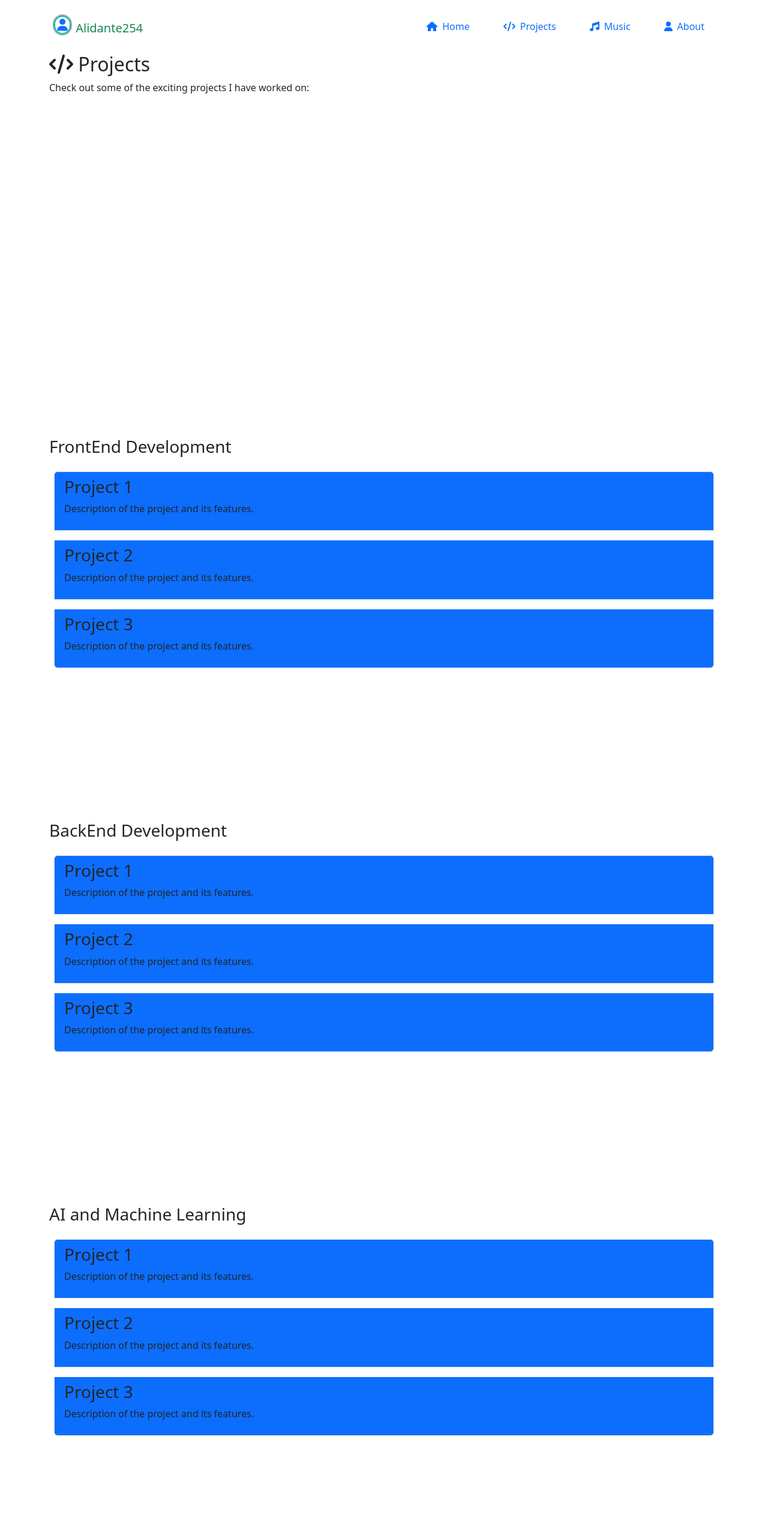
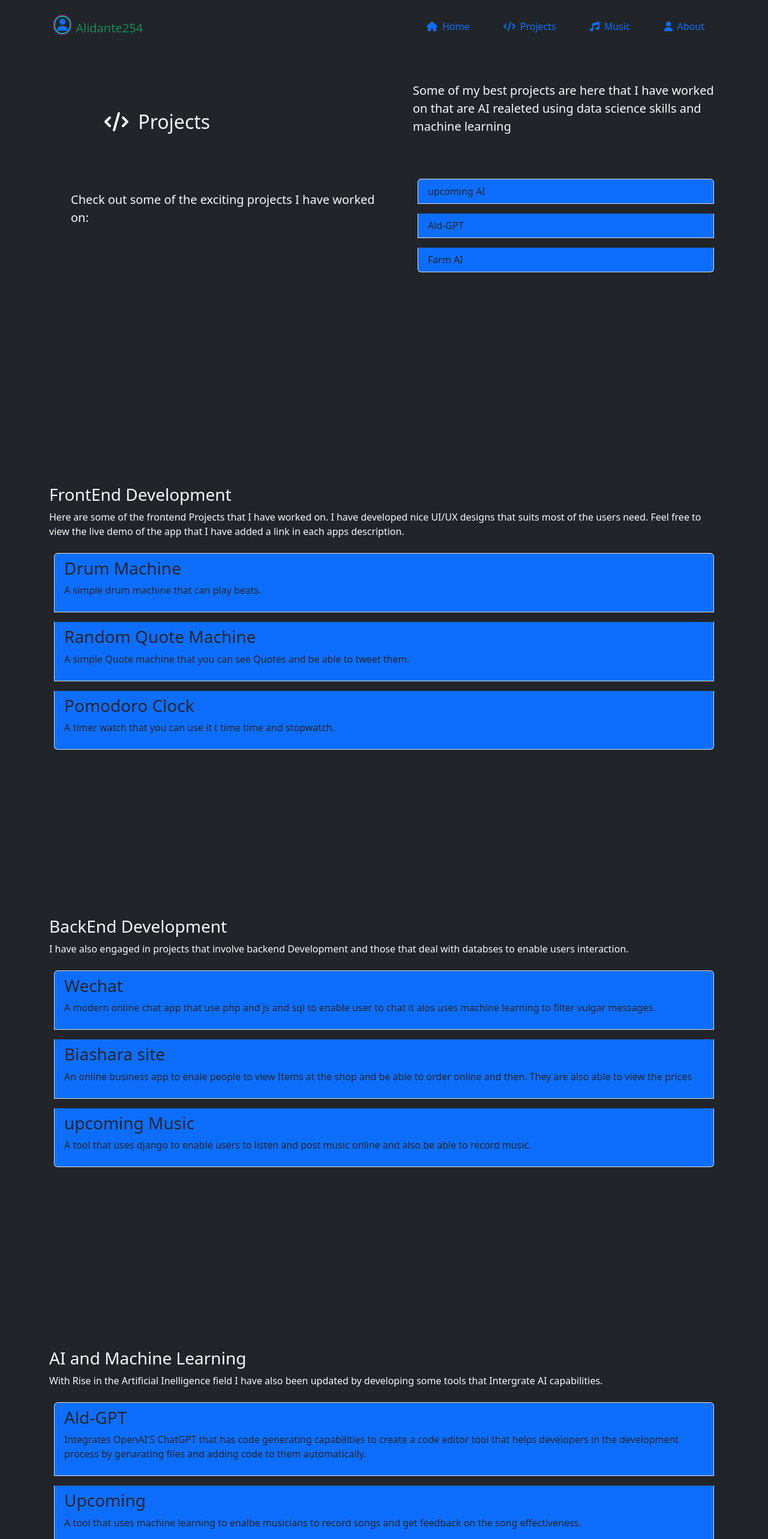
Before and after one commit to Alidantech/potfolio, a React (Create React App) app: page /projects in a window 1280 px wide. Shown: the top 2566 px of the page at 60% size. Built offline with nearby package versions, Linux system fonts and the light colour scheme.

Commit message:
adding real data

```diff
--- a/src/App.css
+++ b/src/App.css
@@ -2,13 +2,15 @@
       border: 2px solid rgb(7, 184, 169);
       padding: 0.21rem;
       border-radius: 50px;
-      box-shadow: 0 0 0 2px rgba(1, 41, 35, 0.384);
+      box-shadow: 0 0 0 2px rgba(180, 6, 122, 0.582);
 }
 
-main {
-      min-height: 80vh;
+img {
+     min-width: 250px;
+      margin: 4vw;
+      min-height: 250px;
+      border-radius: 200px;
 }
-
 section {
-      min-height: 80vh;
+      min-height: 90vh;
 }
--- a/src/App.js
+++ b/src/App.js
@@ -11,7 +11,7 @@ import "./App.css"
 const App = () => {
   return (
     <Router>
-      <div className="container-fluid">
+      <div className="container-fluid bg-dark text-light">
         <Header />
 
         <main>
--- a/src/components/About.js
+++ b/src/components/About.js
@@ -10,13 +10,16 @@ const About = () => {
   return (
     <div className="container">
       <section>
-        <h2><FontAwesomeIcon icon={faUser} /> About</h2>
-        <p className="text-muted">Welcome to my portfolio! I'm a passionate web developer with expertise in frontend technologies. I have experience building modern and responsive web applications using React and other frameworks.</p>
-        <p>In this section, you'll find more information about my background, skills, and professional experience. Feel free to explore and learn more about me.</p>
+      <div className='p-5'>
+        <h2 className='p-5'><FontAwesomeIcon className='m-2 mt-0 mb-0' icon={faUser} /> About</h2>
+        <p className='lead pb-5 mt-5'>Welcome to my portfolio! I'm a passionate web developer with expertise in frontend technologies. I have experience building modern and responsive web applications using React and other frameworks.</p>
+        <p className='lead pb-5 mt-5'>In this section, you'll find more information about my background, skills, and professional experience. Feel free to explore and learn more about me.</p>
+      </div>
+
       </section>
        <section>
       <h3>Skills</h3>
-      <ul>
+          <ul>
             <li>Data Science</li>
             <li>Web Development</li>
             <li>Object Oriented Programming</li>
--- a/src/components/Home.js
+++ b/src/components/Home.js
@@ -4,9 +4,17 @@ const Home = () => {
   return (
     <div className="container">
       <section>
-        <div className="p-5">
-          <h2 className="p-5">PETER IRUNGU</h2>
-          <p className="lead pb-5 mt-5">Welcome to my portfolio website!</p>
+        <div className='row'>
+          <div className="m-5 p-5 col">
+            <h2 className="p-5">PETER IRUNGU</h2>
+            <p className="lead pb-5 mt-5">Welcome to my portfolio website!</p>
+          </div>
+          <div className='col p-5'>
+            <img src='public/bg.jpg' className='img-responsive border bg-success' alt='profile'></img>
+          </div>
+        </div>
+        <div className='row text-center'>
+
         </div>
       </section>
       <section>
--- a/src/components/Music.js
+++ b/src/components/Music.js
@@ -10,36 +10,40 @@ const Music = () => {
 
   return (
     <div className="container">
-      <section>
-        <h2><FontAwesomeIcon icon={faMusic} /> Music</h2>
-        <p>Discover some of my favorite music tracks:</p>
-        <ul className="list-group">
-          <li className="list-group-item m-2 bg-success">Song 1</li>
-          <li className="list-group-item m-2 bg-success">Song 2</li>
-          <li className="list-group-item m-2 bg-success">Song 3</li>
-        </ul>
-        <p>Feel free to listen to these tracks and enjoy the melodies!</p>
+      <section className='row'>
+        <div className="p-5 col">
+          <h2 className="p-5"><FontAwesomeIcon className='m-2 mt-0 mb-0' icon={faMusic} /> Music</h2>
+          <p className="lead pb-5 mt-5">Discover some of my favorite music tracks:</p>
+        </div>
+        <div className='col'>
+          <p className='lead pb-5 mt-5'>Feel free to listen to these tracks and enjoy the melodies!</p>
+          <ul className="list-group">
+            <li className="list-group-item m-2 bg-success">Plutonc Love</li>
+            <li className="list-group-item m-2 bg-success">Manserera</li>
+            <li className="list-group-item m-2 bg-success">This is home</li>
+          </ul>
+        </div>
       </section>
       <section>
         <h3>My Songs</h3>
-        <p>This are the tracks I have created ypu can listn to them right here:</p>
+        <p>This are the tracks I have created you can listn to them right here:</p>
         <ul className="list-group">
-          <li className="list-group-item m-2 bg-success">Song 1</li>
-          <li className="list-group-item m-2 bg-success">Song 2</li>
-          <li className="list-group-item m-2 bg-success">Song 3</li>
-          <li className="list-group-item m-2 bg-success">Song 4</li>
-          <li className="list-group-item m-2 bg-success">Song 5</li>
-          <li className="list-group-item m-2 bg-success">Song 6</li>
-          <li className="list-group-item m-2 bg-success">Song 7</li>
+          <li className="list-group-item m-2 bg-success">This is home</li>
+          <li className="list-group-item m-2 bg-success">Manserera</li>
+          <li className="list-group-item m-2 bg-success">Wishes Itches</li>
+          <li className="list-group-item m-2 bg-success">Wana, Mina</li>
+          <li className="list-group-item m-2 bg-success">Happy</li>
+          <li className="list-group-item m-2 bg-success">Vampires Love</li>
+          <li className="list-group-item m-2 bg-success">Dance With You</li>
         </ul>
       </section>
       <section>
         <h3>Colaborate</h3>
         <p>Are You a musician? We can colaborate and make the next hit song. You can contact me and we can create a song like for example using one of this instrumentals.</p>
         <ul className="list-group">
-          <li className="list-group-item m-2 bg-success">Song 3</li>
-          <li className="list-group-item m-2 bg-success">Song 3</li>
-          <li className="list-group-item m-2 bg-success">Song 3</li>
+          <li className="list-group-item m-2 bg-success">High Tide Juice World Type Beat</li>
+          <li className="list-group-item m-2 bg-success">Alone Time pop instrumentals</li>
+          <li className="list-group-item m-2 bg-success">Trust Emotional Instrumental</li>
         </ul>
       </section>
       <section>
--- a/src/components/Projects.js
+++ b/src/components/Projects.js
@@ -10,61 +10,71 @@ const Projects = () => {
 
   return (
     <div className="container">
-      <section>
-        <h2><FontAwesomeIcon icon={faCode} /> Projects</h2>
-        <p>Check out some of the exciting projects I have worked on:</p>
+      <section className='row'>
+        <div className="p-5 col">
+        <h2 className="p-5"><FontAwesomeIcon className='m-2 mt-0 mb-0' icon={faCode} /> Projects</h2>
+        <p className="lead pb-5 mt-5">Check out some of the exciting projects I have worked on:</p>
+        </div>
+      <div className='col'>
+         <p className='lead pb-5 mt-5'>Some of my best projects are here that I have worked on that are AI realeted using data science skills and machine learning</p>
+          <ul className="list-group">
+            <li className="list-group-item m-2 bg-primary">upcoming AI</li>
+            <li className="list-group-item m-2 bg-primary">Ald-GPT</li>
+            <li className="list-group-item m-2 bg-primary">Farm AI</li>
+          </ul>
+      </div>
       </section>
       <section>
         <h3>FrontEnd Development</h3>
-        <p></p>
+        <p>Here are some of the frontend Projects that I have worked on. I have developed nice UI/UX designs that suits most of the users need. Feel free to view the live demo of the app that I have added a link in each apps description.</p>
         <ul className="list-group">
           <li className="list-group-item m-2 bg-primary">
-            <h3>Project 1</h3>
-            <p>Description of the project and its features.</p>
+            <h3>Drum Machine</h3>
+            <p>A simple drum machine that can play beats.</p>
           </li>
           <li className="list-group-item m-2 bg-primary">
-            <h3>Project 2</h3>
-            <p>Description of the project and its features.</p>
+            <h3>Random Quote Machine</h3>
+            <p>A simple Quote machine that you can see Quotes and be able to tweet them.</p>
           </li>
           <li className="list-group-item m-2 bg-primary">
-            <h3>Project 3</h3>
-            <p>Description of the project and its features.</p>
+            <h3>Pomodoro Clock</h3>
+            <p>A timer watch that you can use it t time time and stopwatch.</p>
           </li>
         </ul>
       </section>
       <section>
         <h3>BackEnd Development</h3>
-        <p></p>
+        <p>I have also engaged in projects that involve backend Development and those that deal with databses to enable users interaction.</p>
         <ul className="list-group">
           <li className="list-group-item m-2 bg-primary">
-            <h3>Project 1</h3>
-            <p>Description of the project and its features.</p>
+            <h3>Wechat</h3>
+            <p>A modern online chat app that use php and js and sql to enable user to chat it alos uses machine learning to filter vulgar messages.</p>
           </li>
           <li className="list-group-item m-2 bg-primary">
-            <h3>Project 2</h3>
-            <p>Description of the project and its features.</p>
+            <h3>Biashara site</h3>
+            <p>An online business app to enale people to view Items at the shop and be able to order online and then. They are also able to view the prices</p>
           </li>
           <li className="list-group-item m-2 bg-primary">
-            <h3>Project 3</h3>
-            <p>Description of the project and its features.</p>
+            <h3>upcoming Music</h3>
+            <p>A tool that uses django to enable users to listen and post music online and also be able to record music.</p>
           </li>
         </ul>
       </section>
       <section>
         <h3>AI and Machine Learning</h3>
-        <p></p>
+        <p>With Rise in the Artificial Inelligence field I have also been updated by developing some tools that Intergrate AI capabilities.</p>
         <ul className="list-group">
           <li className="list-group-item m-2 bg-primary">
-            <h3>Project 1</h3>
-            <p>Description of the project and its features.</p>
+            <h3>Ald-GPT</h3>
+            <p>Integrates OpenAI'S ChatGPT that has code generating capabilities to create a code editor tool that helps developers in the development process by genarating files and adding code to them automatically.</p>
           </li>
           <li className="list-group-item m-2 bg-primary">
-            <h3>Project 2</h3>
-            <p>Description of the project and its features.</p>
+            <h3>Upcoming</h3>
+            <p>A tool that uses machine learning to enalbe musicians to record songs and get feedback on the song effectiveness.</p>
           </li>
           <li className="list-group-item m-2 bg-primary">
-            <h3>Project 3</h3>
-            <p>Description of the project and its features.</p>
+            <h3>FarmA-I</h3>
+            <p>Uses weather data and API'S to help farmers to monitor crops planting and irrigations using Weather information.</p>
           </li>
         </ul>
       </section>
@@ -73,7 +83,7 @@ const Projects = () => {
         <p></p>
         <ul className="list-group">
           <li className="list-group-item m-2 bg-primary">
-            <h3>Project 1</h3>
+            <h3>Mochat</h3>
             <p>Description of the project and its features.</p>
           </li>
           <li className="list-group-item m-2 bg-primary">
```
Also changed, not shown: 1 other file (tests, documents, lock files or other folders).
